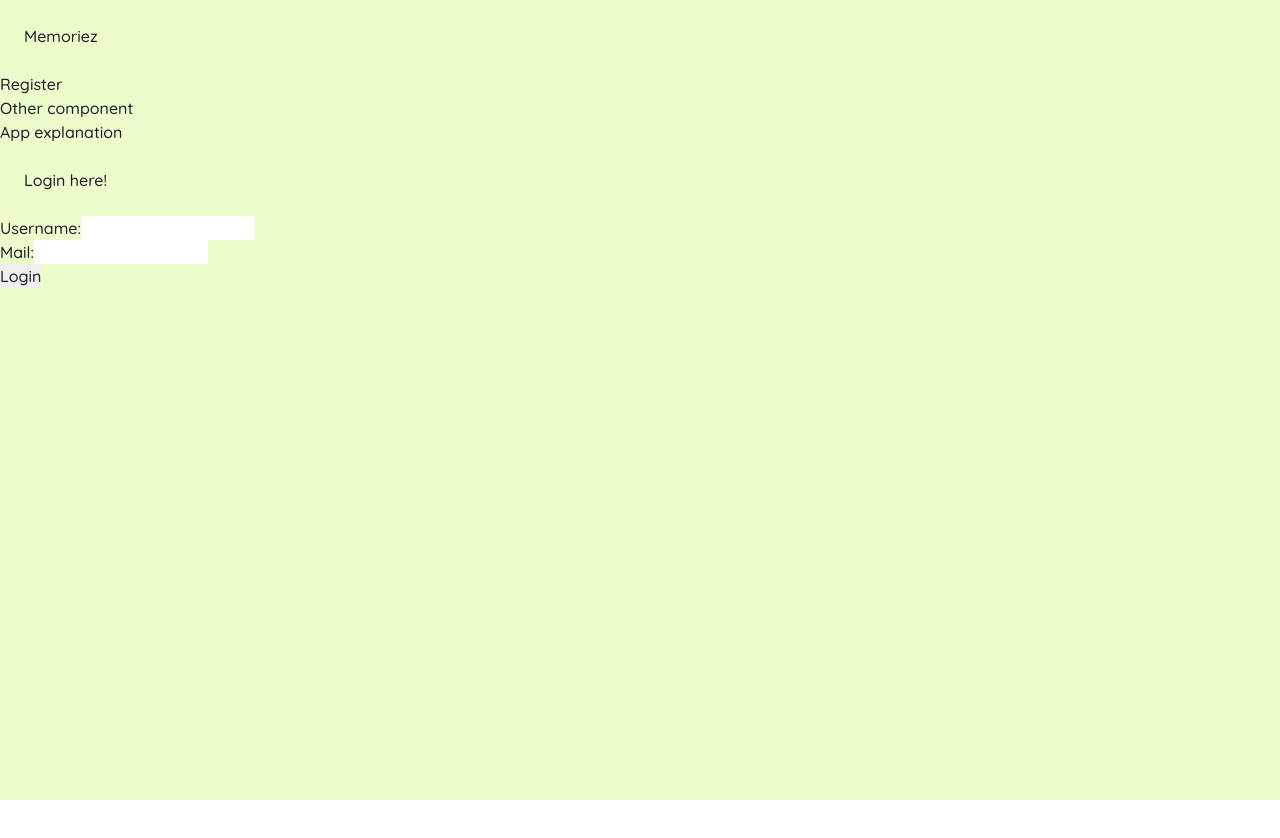
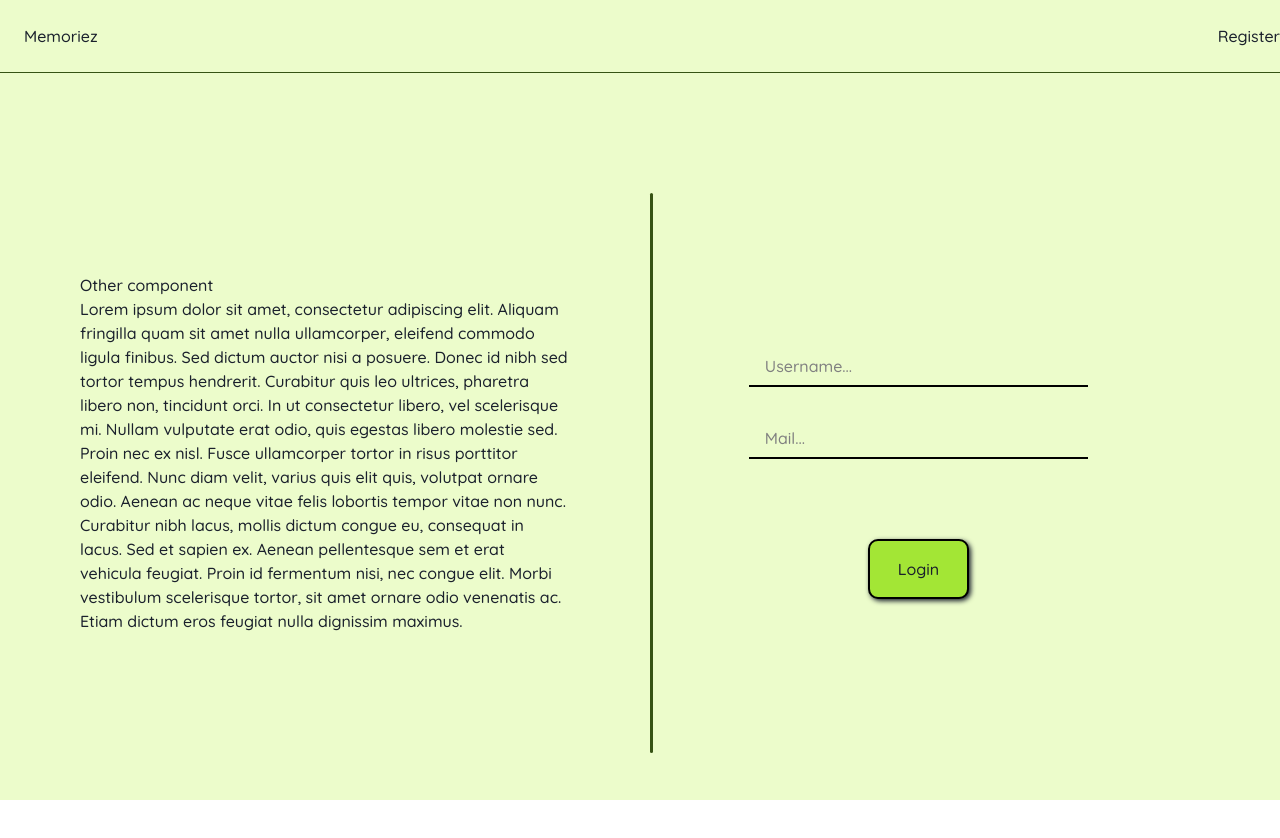
Before and after one commit to AliceXix/Memoriez, a React (Create React App) app in the folder client/: page /login in a window 1280 px wide. Shown: the top 838 px of the page. Before the commit the page ends 800 px from the top, so only its background shows below. Built offline with nearby package versions, Linux system fonts and the light colour scheme.

Commit message:
apply CSS to login

```diff
--- a/client/src/App.css
+++ b/client/src/App.css
@@ -415,10 +415,11 @@ div#root {
 
 .auth-left{
   min-width: 49%;
+  height: 70%;
+  padding: 5em;
 }
 
 .auth-right {
-
   min-width: 49%;
   padding: 5em;
 
--- a/client/src/components/auth/loginForm.tsx
+++ b/client/src/components/auth/loginForm.tsx
@@ -1,3 +1,4 @@
+import { Input } from "@chakra-ui/react";
 import * as React from "react";
 import { useNavigate } from "react-router-dom";
 import { memoryData } from "../memory.details";
@@ -44,56 +45,68 @@ export default function LoginForm() {
 	return (
     <>
       <main className="auth-wrapper">
-				<header>
+        <header className="auth-header">
           <h1>Memoriez</h1>
           <a href="/">Register</a>
         </header>
 
-				<div>
-					<div>
+        <div className="auth-body">
+          <div className="auth-left">
             <h2>Other component</h2>
-						<p>App explanation</p>
-					</div>
+            <p>
+              Lorem ipsum dolor sit amet, consectetur adipiscing elit. Aliquam
+              fringilla quam sit amet nulla ullamcorper, eleifend commodo ligula
+              finibus. Sed dictum auctor nisi a posuere. Donec id nibh sed
+              tortor tempus hendrerit. Curabitur quis leo ultrices, pharetra
+              libero non, tincidunt orci. In ut consectetur libero, vel
+              scelerisque mi. Nullam vulputate erat odio, quis egestas libero
+              molestie sed. Proin nec ex nisl. Fusce ullamcorper tortor in risus
+              porttitor eleifend. Nunc diam velit, varius quis elit quis,
+              volutpat ornare odio. Aenean ac neque vitae felis lobortis tempor
+              vitae non nunc. Curabitur nibh lacus, mollis dictum congue eu,
+              consequat in lacus. Sed et sapien ex. Aenean pellentesque sem et
+              erat vehicula feugiat. Proin id fermentum nisi, nec congue elit.
+              Morbi vestibulum scelerisque tortor, sit amet ornare odio
+              venenatis ac. Etiam dictum eros feugiat nulla dignissim maximus.
+            </p>
           </div>
 
-				<div>
-					<div>
-						<main>
-							<section>
-								<h1>Login here!</h1>
+
+        <div className="auth-middle"></div>
+
+          <div className="auth-right">
+              <section className="auth-section-right">
+
                 <form
                   onSubmit={async (e) => {
                     handleSubmit(e);
                   }}
                 >
                   <div>
-										<label htmlFor="username">Username:</label>
-										<input
-											id="username"
-											type="text"
+                    <Input
+                      variant="altered-flush"
+                      placeholder="Username..."
                       onChange={(e) => setUsername(e.target.value)}
-											></input>
+                    />
                   </div>
 
                   <div>
-										<label htmlFor="mail">Mail:</label>
-										<input
-											id="mail"
-											type="text"
+                    <Input
+                      variant="altered-flush"
+					  placeholder="Mail..."
                       onChange={(e) => setMail(e.target.value)}
-											></input>
+                    />
                   </div>
 
-									<div>
+                  <div className="auth-button-wrapper">
                     <input
                       type="submit"
                       value="Login"
-											className="button"
+                      className="auth-button"
                     ></input>
                   </div>
                 </form>
               </section>
-						</main>
           </div>
         </div>
       </main>
```
Lines whose indentation alone changed are shown as unchanged.
